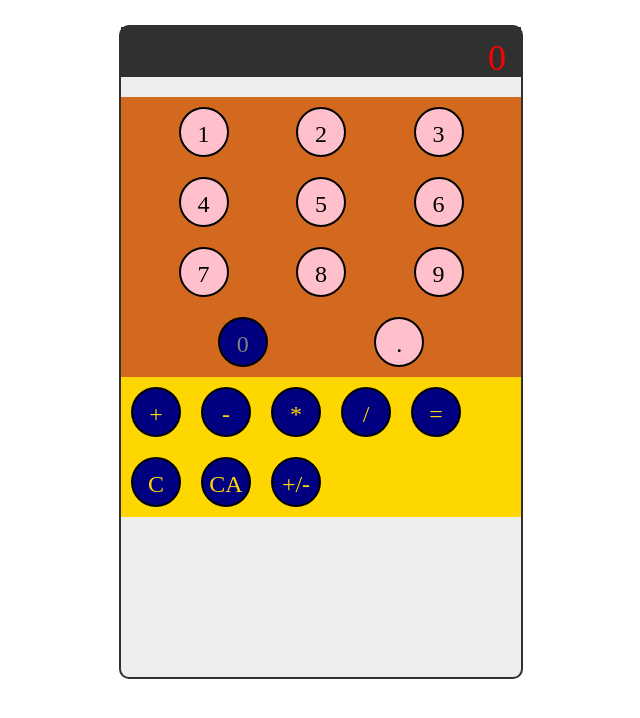
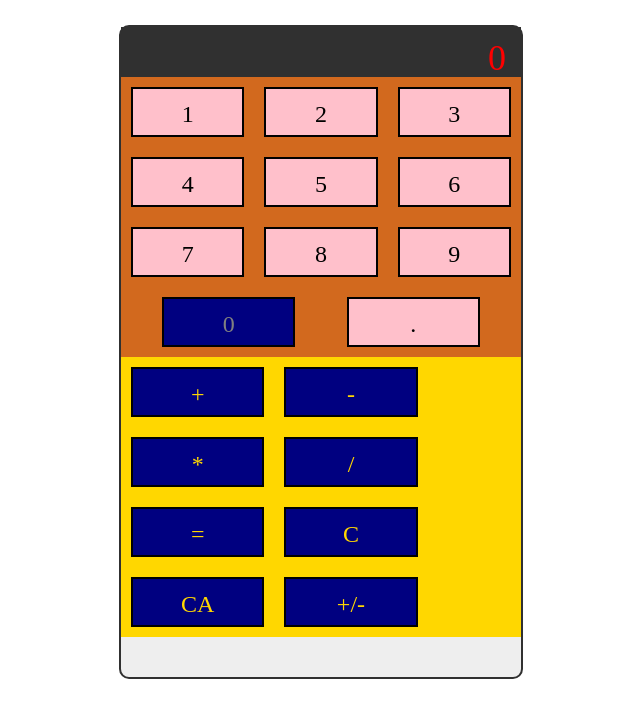
Before and after one commit to cjordanball/calculator, a website with bundled scripts: page public/index.html in a window 1280 px wide. Shown: the whole page, without its empty margins (319-959 px from the left). Built offline with nearby package versions, Linux system fonts and the light colour scheme.

Commit message:
add styling

```diff
--- a/public/styles/less/display.less
+++ b/public/styles/less/display.less
@@ -3,7 +3,6 @@
 	padding-right: 15px;
 	height: 50px;
 	width: 100%;
-	margin-bottom: 20px;
 	background-color: #303030;
 	color: red;
 	font-size: 36px;
--- a/public/styles/less/keys.less
+++ b/public/styles/less/keys.less
@@ -1,8 +1,7 @@
 .button {
 	border: black solid 2px;
 	height: 50px;
-	width: 50px;
-	border-radius: 25px;
+	width: 33.33%;
 	font-size: 24px;
 	padding-top: 12px;
 	box-sizing: border-box;
```
Also changed, not shown: public/styles/styles.css.
